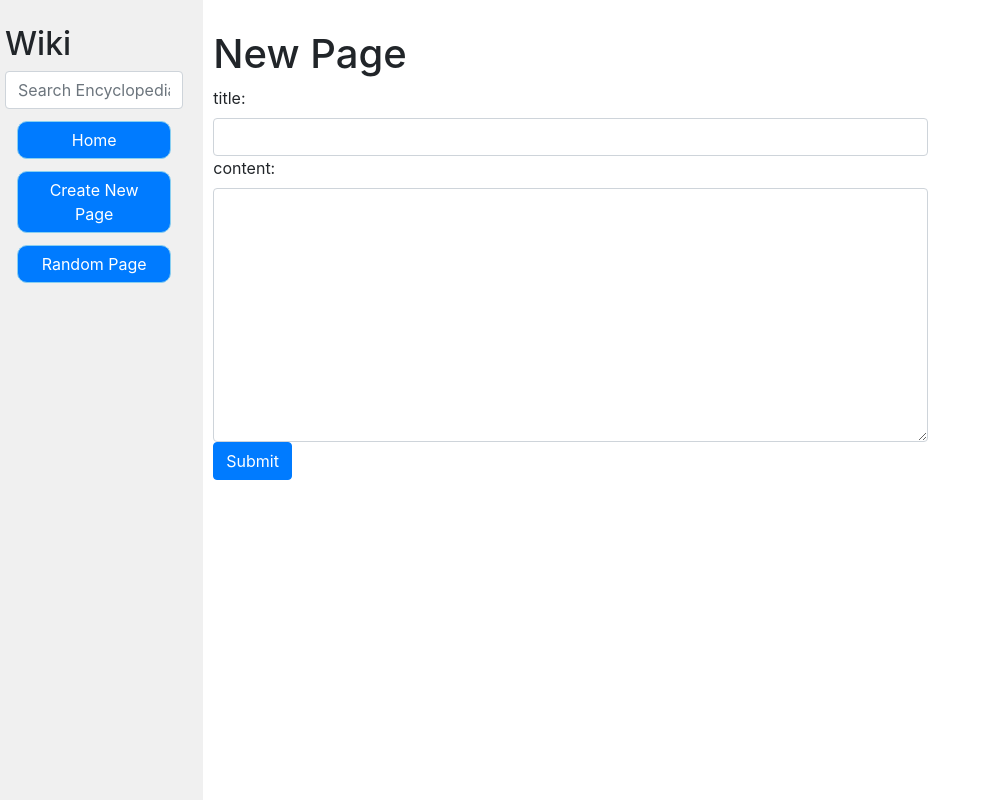
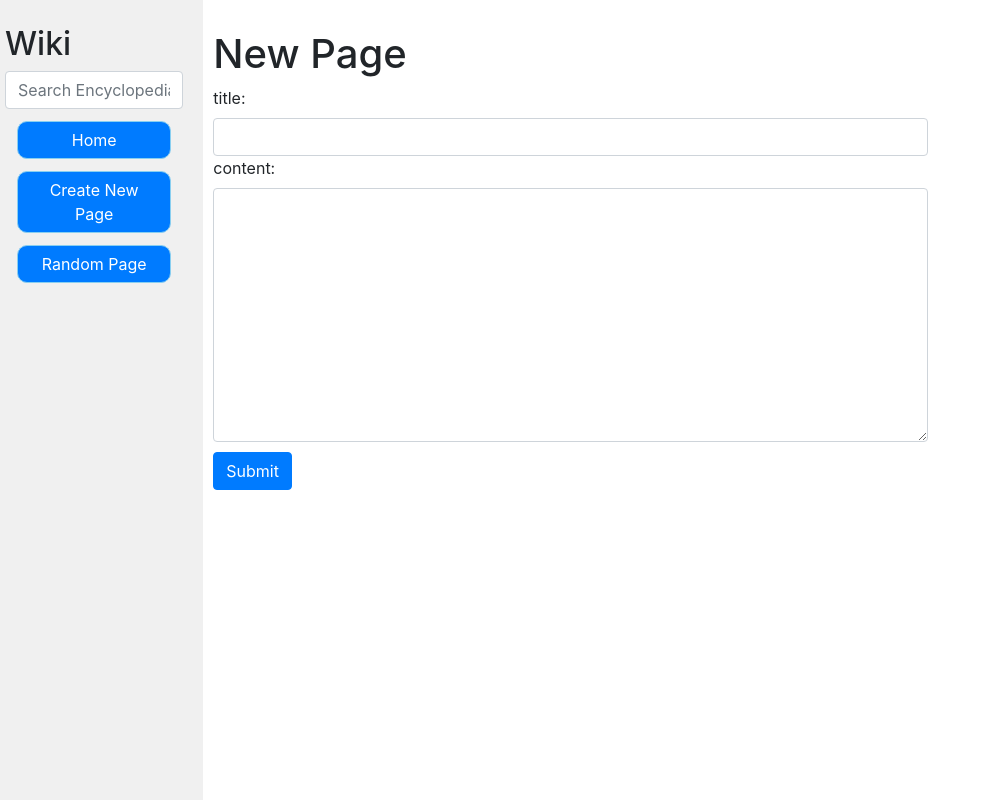
Before and after one commit to abedashi/WIKI, a Django app: page /newPage in a window 1280 px wide. Shown: the whole page, without its empty margins (0-986 px from the left). Run offline with Django 3.2, Linux system fonts and the light colour scheme; some libraries are stand-ins or nearby versions.

Commit message:
add style

```diff
--- a/wiki/encyclopedia/templates/encyclopedia/newPage.html
+++ b/wiki/encyclopedia/templates/encyclopedia/newPage.html
@@ -14,6 +14,6 @@
     <form action="{% url 'newPage' %}" method="post">
         {% csrf_token %}
         {{ form }}
-        <input class="btn btn-primary" type="submit">
+        <input class="btn btn-primary" style="margin-top: 10px;" type="submit">
     </form>
 {% endblock%}
```
